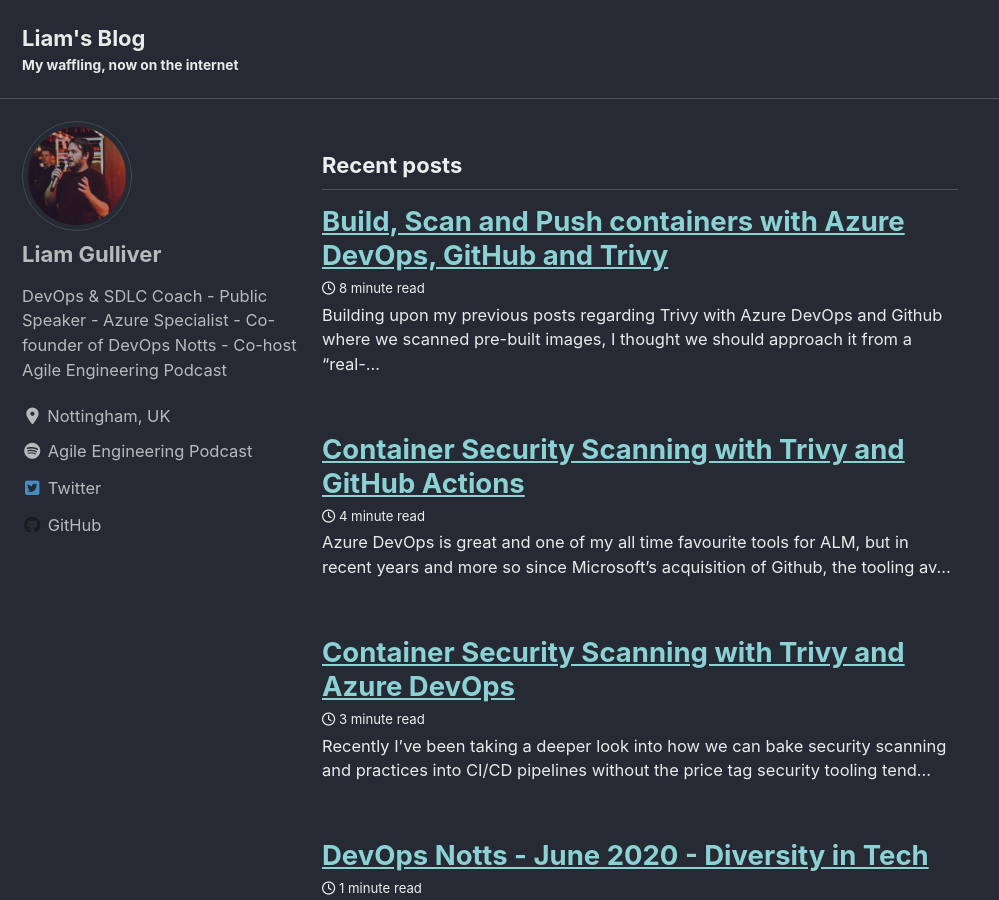
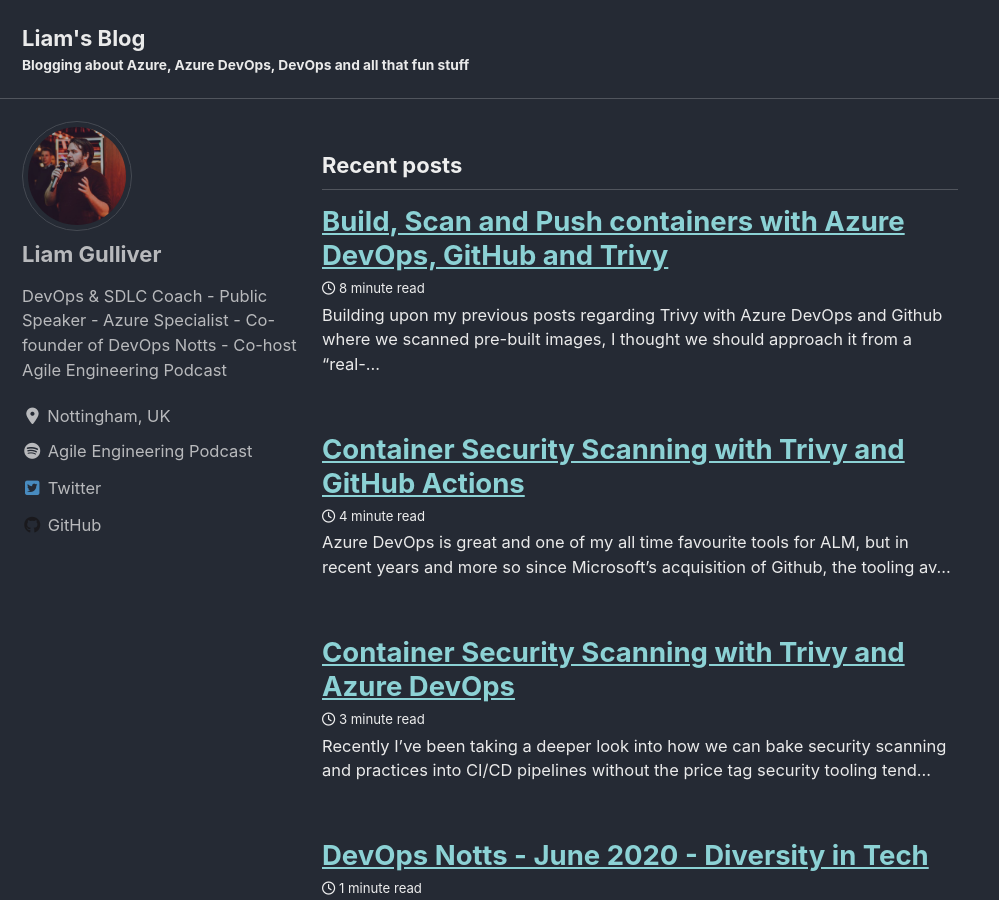
Before and after one commit to lgulliver/lgulliver.github.io, a Jekyll site: the page built from index.html, in a window 1280 px wide and 900 px high. Shown: the whole window, without its empty margins (0-999 px from the left). Built offline with Jekyll 4.4.1, drawn with Linux system fonts in a browser that asks for light colours; cached includes are drawn as plain includes; nearby versions of some CDN libraries; the list of posts is cut into pages by our own code.

Commit message:
change tag line

```diff
--- a/_config.yml
+++ b/_config.yml
@@ -18,7 +18,7 @@ minimal_mistakes_skin    : "dark" # "air", "aqua", "contrast", "dark", "dirt", "
 locale                   : "en-US"
 title                    : "Liam's Blog"
 title_separator          : "-"
-subtitle                 : "My waffling, now on the internet" # site tagline that appears below site title in masthead
+subtitle                 : "Blogging about Azure, Azure DevOps, DevOps and all that fun stuff" # site tagline that appears below site title in masthead
 name                     : "Liam Gulliver"
 description              : "An amazing website."
 url                      : "https://lgulliver.github.io" # the base hostname & protocol for your site e.g. "https://mmistakes.github.io"
```
